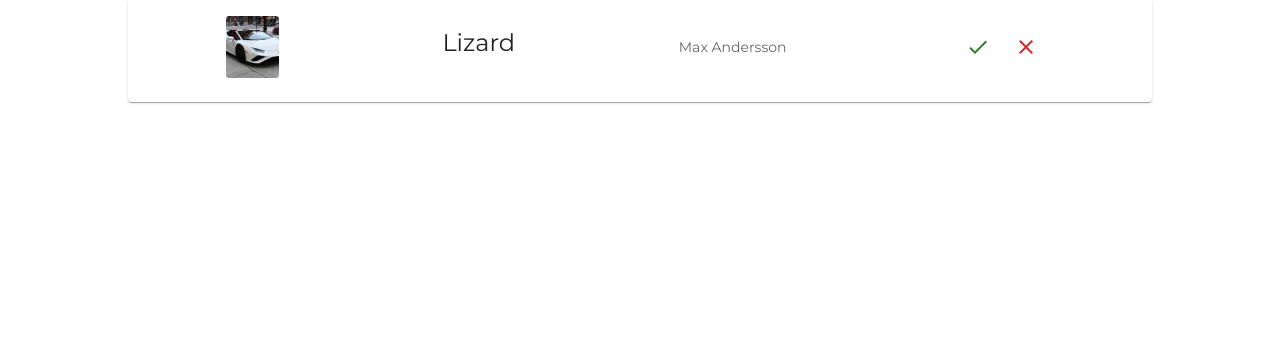
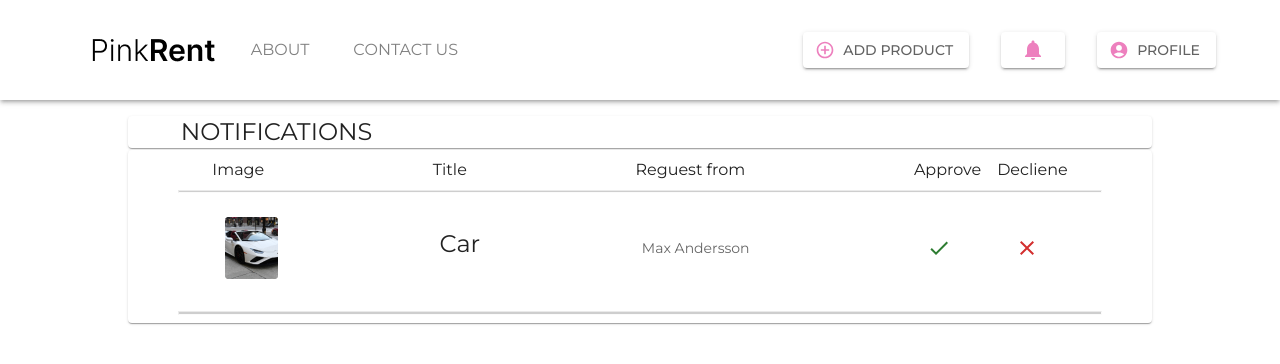
Before and after one commit to Vacannot/PinkRent, a React (Create React App) app: page /NotificationPage in a window 1280 px wide. Shown: the top 364 px of the page. Built offline with nearby package versions, Linux system fonts and the light colour scheme.

Commit message:
small change Header , deleted scss file, done whit card

```diff
--- a/src/Pages/NotificationPage.tsx
+++ b/src/Pages/NotificationPage.tsx
@@ -1,11 +1,13 @@
 import NotificationCard from "../components/NotificationComponent/NotificationCard";
-
+import Header from "../components/Header/Header";
 
 function NotificationPage() {
     return (
-        <div>
-            <NotificationCard />
-        </div>
+         <>
+            <Header />
+              <NotificationCard />
+          </>
+
     )
 }
 
--- a/src/components/Header/Header.tsx
+++ b/src/components/Header/Header.tsx
@@ -30,17 +30,16 @@ export default function Header() {
   `;
 
   const { width } = useWindowDimensions();
-  if (width < 600)
+  if (width < 900)
     return (
       <Box
         sx={{
+          display:"flex",
+          flexDirection:"column",
           width: "100vw",
           height: 64,
-          display: "flex",
-          justifyContent: "space-evenly",
           alignItems: "center",
-          flexDirection: "column",
-          position: "absolute",
+
         }}
       >
         <img src={LogoMobile} alt="yo" />
--- a/src/components/NotificationComponent/NotificationCard.module.scss
+++ b/src/components/NotificationComponent/NotificationCard.module.scss
@@ -2,6 +2,12 @@
 .line {
     height: .1rem;
     width: 80%;
+    background-color: rgb(15, 15, 15);
+    opacity: 0.2;
+}
+.lineInCard {
+    height: .1rem;
+    width: 90%;
     background-color: rgb(15, 15, 15);
     opacity: 0.2;
 }
--- a/src/components/NotificationComponent/NotificationCard.tsx
+++ b/src/components/NotificationComponent/NotificationCard.tsx
@@ -13,7 +13,7 @@ import { IconButton, Box } from "@mui/material";
 function NotificationCard() {
     return (
       <><>
-        <Box sx={{ width:"100%", '@media screen and (min-width: 800px)': { display: 'none',} }}>
+       <Card sx={{ width:"100%" ,'@media screen and (min-width: 800px)': { display: 'none',} }}>
           <Box sx={{ display: "flex", justifyContent:"space-around", alignItems:"end"}}>
             <Box>
               <Typography variant="h6" > Max Andersson</Typography>
@@ -29,20 +29,38 @@ function NotificationCard() {
             </Box>
           </Box>
              <hr className={styles.line}></hr>
-        </Box>
+        </Card>
       </>
-      <Card sx={{ width: "80%", display: "flex", mx: "auto",
-        '@media screen and (max-width: 800px)': { display: 'none',}, }}>
-          <CardContent sx={{ width: "100%", display: "flex", alignItems: "center", justifyContent: "space-around" }}>
+
+      <Card sx={{width:"80%", mb:".1rem" ,mt:"1rem", display:"flex", mx:"auto",
+        '@media screen and (max-width: 800px)': { display: 'none',}}} >
+        <Typography  variant="h5" sx={{ ml:"3.3rem" }} > NOTIFICATIONS </Typography>
+      </Card>
+
+       <Card sx={{ width: "80%", mx: "auto",'@media screen and (max-width: 800px)': { display: 'none',} }} >
+         <Box sx={{display:"flex", justifyContent:"space-around", mt:".5rem"}} >
+            <Typography  > Image</Typography>
+             <Typography> Title</Typography>
+            <Typography> Reguest from</Typography>
+         <Box sx={{display:"flex"}} >
+            <Typography> Approve</Typography>
+            <Typography sx={{ ml:"1rem" }} > Decliene</Typography>
+          </Box>
+
+         </Box>
+          <hr className={styles.lineInCard}></hr>
+
+         <Box sx={{ display: "flex", mx: "auto",
+           '@media screen and (max-width: 800px)': { display: 'none',}, }}>
+           <CardContent sx={{ width: "100%", display: "flex", alignItems: "center", justifyContent: "space-around" }}>
             <img src={CarImage} alt="" />
             <Typography gutterBottom variant="h5" component="div">
-              Lizard
-            </Typography>
+              Car            </Typography>
             <Typography variant="body2" color="text.secondary">
               Max Andersson
             </Typography>
             <CardActions>
-            <IconButton aria-label="delete"  color="success"  >
+            <IconButton aria-label="delete"  color="success" sx={{mr:"2.5rem"}}  >
               <CheckIcon />
             </IconButton>
             <IconButton aria-label="delete"  color="error"   >
@@ -50,6 +68,11 @@ function NotificationCard() {
             </IconButton>
             </CardActions>
           </CardContent>
+          </Box>
+
+          <hr className={styles.lineInCard}></hr>
+
+
         </Card>
         </>
 
```
